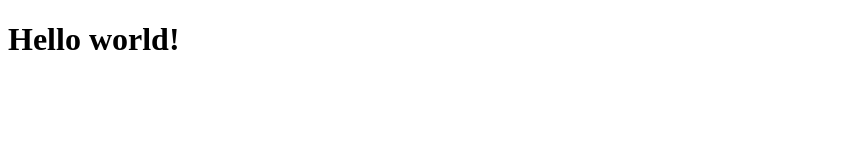
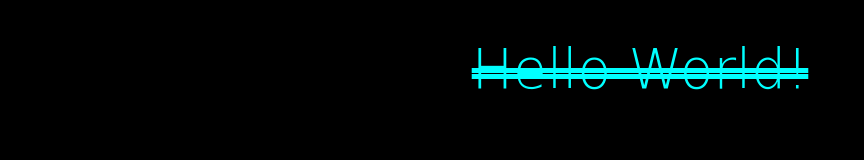
Before and after one commit to QurbonOff/css-basic, a plain HTML site: page index.html in a window 1280 px wide. Shown: the whole page, without its empty margins (0-864 px from the left). Drawn offline with Linux system fonts and the light colour scheme.

Commit message:
wrote basic styles

```diff
--- a/index.html
+++ b/index.html
@@ -4,6 +4,7 @@
     <meta charset="UTF-8">
     <meta http-equiv="X-UA-Compatible" content="IE=edge">
     <meta name="viewport" content="width=device-width, initial-scale=1.0">
+    <link rel="stylesheet" href="style.css">
     <title>CSS</title>
 </head>
 <body>
--- a/style.css
+++ b/style.css
@@ -0,0 +1,18 @@
+body{
+    background-color: black;
+}
+h1{
+    color: aqua;
+
+    text-align: center;
+
+    font-size: 55px;
+
+    font-weight: 100;
+
+    font-family: cursive;
+
+    text-transform: capitalize;
+
+    text-decoration: line-through double;
+}
```
